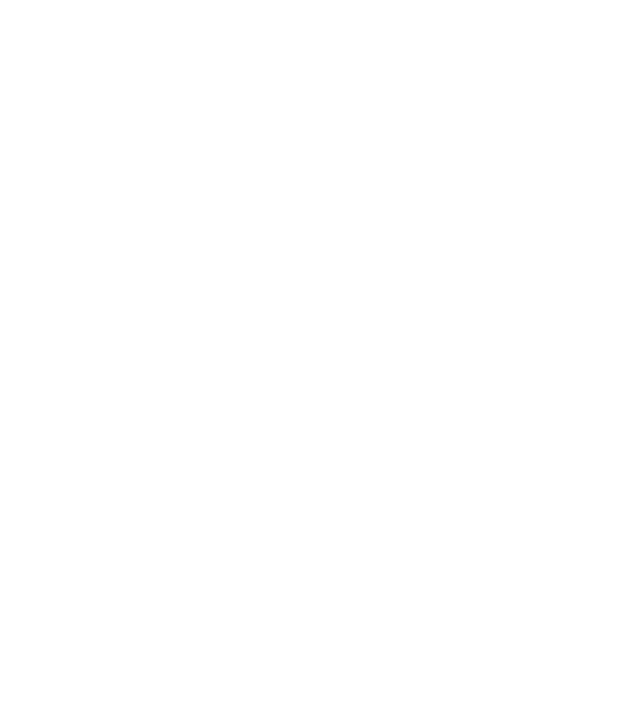
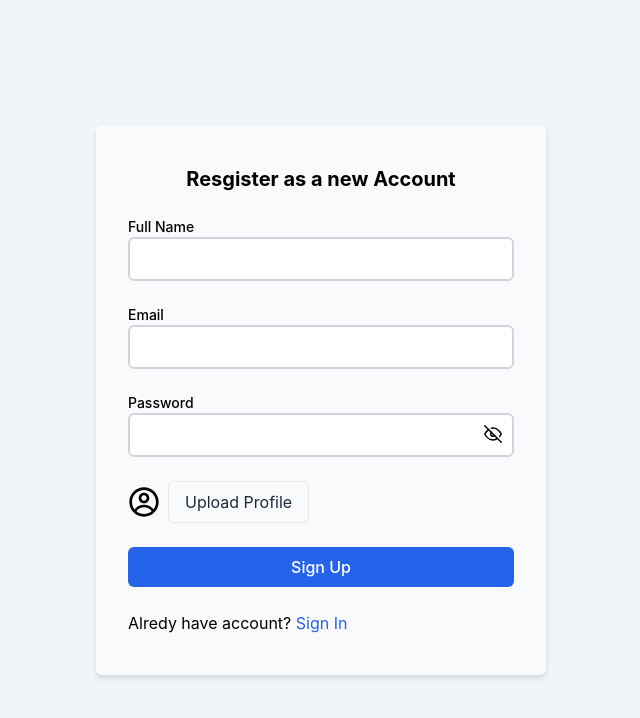
Before and after one commit to bibekghoshh/ApnaShop, a React (Create React App) app in the folder frontend/: page /signup in a window 1280 px wide. Before the commit this address had no page. Shown: the top 718 px of the page, without its empty margins (319-959 px from the left). Built offline with nearby package versions, Linux system fonts and the light colour scheme.

Commit message:
Signup page

```diff
--- a/frontend/src/App.js
+++ b/frontend/src/App.js
@@ -1,6 +1,6 @@
 import React from "react";
 import {BrowserRouter,Routes,Route} from "react-router-dom";
-import { Login } from "./routes/Routes";
+import { Login, SignUp } from "./routes/Routes";
 
 
 function App() {
@@ -8,6 +8,7 @@
     <BrowserRouter>
     <Routes>
       <Route path="/login" element={<Login/>}/>
+      <Route path="/signup" element={<SignUp/>}/>
     </Routes>
     </BrowserRouter>
   );
--- /dev/null
+++ b/frontend/src/components/Signup/SignUp.jsx
@@ -0,0 +1,117 @@
+import React from "react";
+import { Link } from "react-router-dom";
+import { FiEye, FiEyeOff } from "react-icons/fi";
+import { CgProfile } from "react-icons/cg";
+import { useState } from "react";
+
+const SignUp = () => {
+  const [email, setEmail] = useState("");
+  const [password, setPassword] = useState("");
+  const [fullName, setFullName] = useState("");
+  const [avatar,setAvatar]=useState(null);
+  const [visiable, setVisible] = useState(false);
+
+  const handleFileInput=(e)=>{
+    const reader = new FileReader();
+    reader.onload = () => {
+      if (reader.readyState === 2) {
+        setAvatar(reader.result);
+      }
+    };
+    reader.readAsDataURL(e.target.files[0]);
+  }
+
+  return (
+    <div className="flex items-center justify-center min-h-screen bg-slate-100">
+      <div className="drop-shadow-md  py-10 px-8 space-y-6 bg-gray-50 sm:w-[450px] w-full rounded-md">
+        <div className="text-xl text-center font-bold">
+          <p>Resgister as a new Account</p>
+        </div>
+        <div className="flex flex-col">
+          <label htmlFor="fullname" className="text-sm font-medium">
+            Full Name
+          </label>
+          <input
+            type="text"
+            name="text"
+            id="fullname"
+            value={fullName}
+            onChange={(e) => setFullName(e.target.value)}
+            className="border-gray-300 border-2 outline-none focus:border-blue-500 rounded-md px-2 py-2 placeholder:text-sm"
+            autoComplete="email"
+            required
+          />
+        </div>
+        <div className="flex flex-col">
+          <label htmlFor="email" className="text-sm font-medium">
+            Email
+          </label>
+          <input
+            type="email"
+            name="email"
+            id="email"
+            value={email}
+            onChange={(e) => setEmail(e.target.value)}
+            className="border-gray-300 border-2 outline-none focus:border-blue-500 rounded-md px-2 py-2 placeholder:text-sm"
+            autoComplete="email"
+            required
+          />
+        </div>
+        <div className="flex flex-col relative">
+          <label htmlFor="password" className="text-sm font-medium">
+            Password
+          </label>
+          <input
+            type={visiable ? "text" : "password"}
+            name="password"
+            id="password"
+            value={password}
+            onChange={(e) => {
+              setPassword(e.target.value);
+            }}
+            className="border-gray-300 border-2 outline-none focus:border-blue-500 rounded-md px-2 py-2 placeholder:text-sm"
+          />
+          <div
+            className="absolute right-3 top-8 cursor-pointer text-lg"
+            onClick={() => setVisible(!visiable)}
+          >
+            {visiable ? <FiEye /> : <FiEyeOff />}
+          </div>
+        </div>
+        <div className="flex items-center gap-2">
+          <div className="h-8 w-8">
+            {avatar?<img src={avatar} alt="user img" className="rounded-full object-cover w-full h-full"/>:<CgProfile className="h-8 w-8" />}
+
+          </div>
+          <div>
+            <label
+              htmlFor="fileInput"
+              className="inline-block bg-transparent text-slate-800 px-4 py-2 rounded-md relative border cursor-pointer"
+            >
+              <span>Upload Profile</span>
+              <input type="file" name="fileInput" id="fileInput" className="absolute left-1  text-black w-32 opacity-0 " onChange={handleFileInput} accept=".jpg,.jpeg,.png"/>
+            </label>
+          </div>
+        </div>
+        <div>
+          <button
+            type="submit"
+            className="w-full bg-blue-600 text-white rounded-md py-2 font-medium hover:bg-blue-700 transition duration-300"
+          >
+            Sign Up
+          </button>
+        </div>
+        <div>
+          <p>
+            Alredy have account?{" "}
+            <span className="text-blue-600">
+              <Link to="/login">Sign In</Link>
+            </span>
+          </p>
+        </div>
+      </div>
+    </div>
+  );
+};
+
+export default SignUp;
--- a/frontend/src/routes/Routes.js
+++ b/frontend/src/routes/Routes.js
@@ -1,4 +1,5 @@
 import Login from "../components/Login/Login";
+import SignUp from "../components/Signup/SignUp";
 
 
-export{Login};
+export{Login,SignUp};
```
